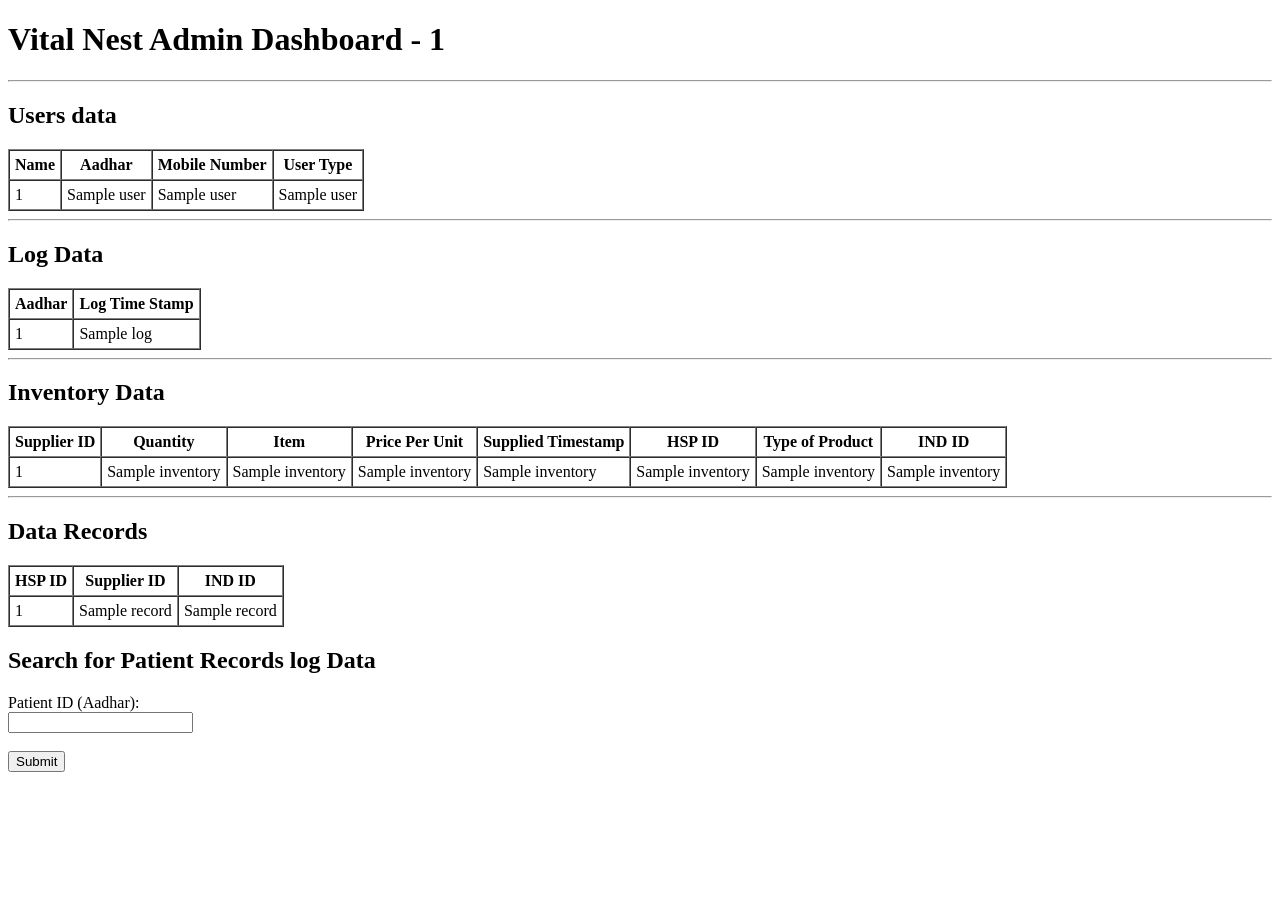
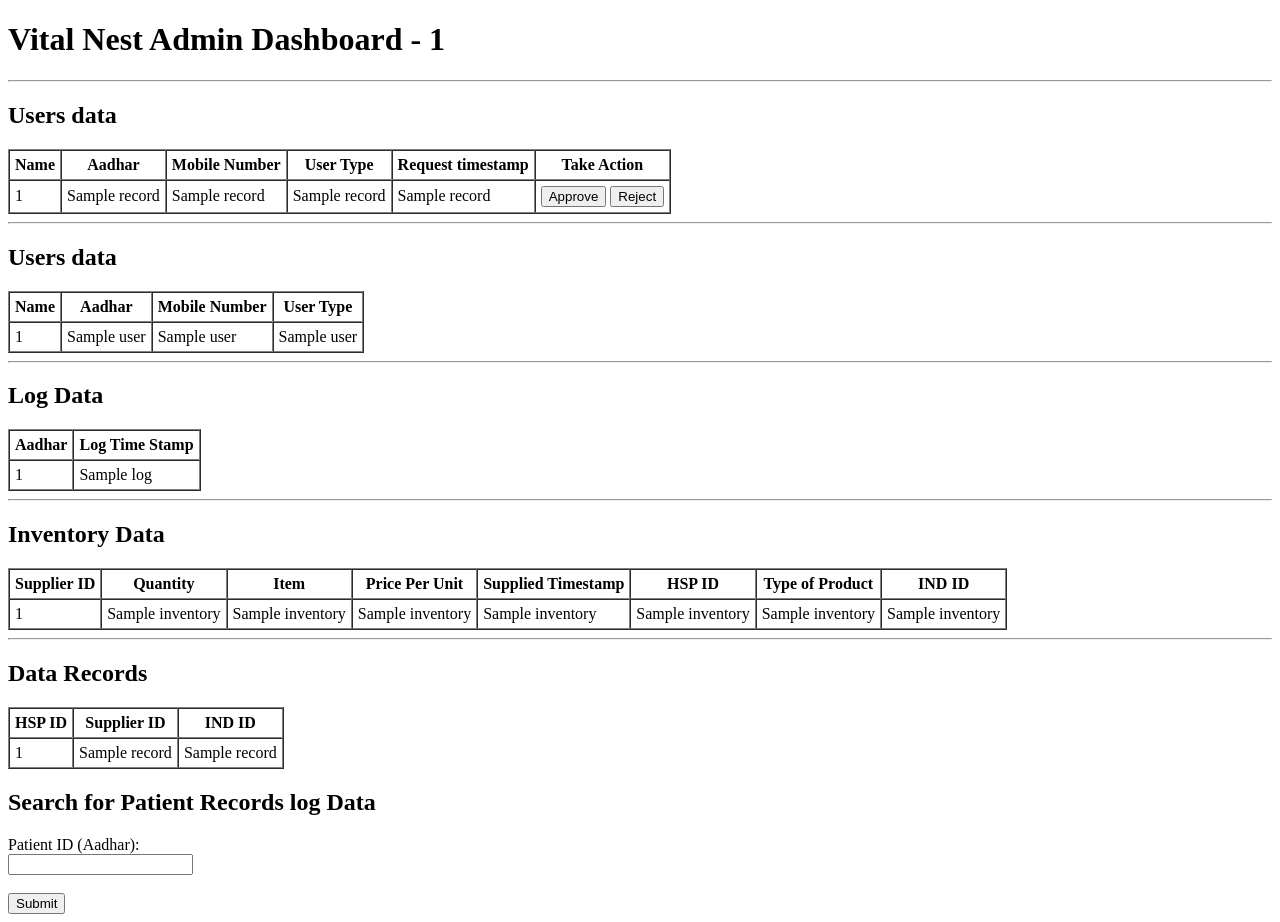
Before and after one commit to PMANOHARAREDDY/Vital_Nest_flask_Solution, a Flask app: template templates/admin_dashboard.html in a window 1280 px wide. Before the commit the page ends 772 px from the top, so only its background shows below. Run offline with Flask 3, Linux system fonts and the light colour scheme; the template is opened without the code that fills it: most values are stand-ins (such as "Sample title", 1, 10 or a date in 2020).

Commit message:
core feature : Approval for every registration is implemented

```diff
--- a/app.py
+++ b/app.py
@@ -5,7 +5,7 @@ import mysql.connector as sql
 conn = sql.connect(
     host='127.0.0.1',
     user='root',
-    password='iphone@2020',
+    password='Pavitra@01',
     database='vital_nest_flask_solution',
     port=3306,
     auth_plugin='mysql_native_password',
@@ -73,7 +73,10 @@ def login():
                 sql = "select hsp_identity.hsp_id, hsp_identity.manager_id, acl_list.mobile from hsp_identity join acl_list on acl_list.aadhar = hsp_identity.manager_id"
                 curr.execute(sql)
                 hsp_data = curr.fetchall()
-                return render_template('admin_dashboard.html', admin_id = aadhar, users = Users_data, logs = Log_data, supply = supply_data, hsp_data = hsp_data)
+                sql = "select name, aadhar, mobile, user_type, request_timestamp, passwd from registration_approval_data where approval_status = 'not approved'"
+                curr.execute(sql)
+                approval_data = curr.fetchall()
+                return render_template('admin_dashboard.html', admin_id = aadhar, users = Users_data, logs = Log_data, supply = supply_data, hsp_data = hsp_data, approval_data = approval_data)
         else:
             print("Passwd Not Matching try again....")
             return render_template('index.html')
@@ -89,7 +92,7 @@ def registerToDB():
     mobile = request.form.get('mobile')
     passwd = request.form.get('passwd')
     utype = request.form.get('utype')
-    query = "insert into acl_list values('{}', {}, {}, '{}', '{}')".format(name, aadhar, mobile, passwd, utype)
+    query = "insert into registration_approval_data (name, aadhar, mobile, passwd, user_type) values('{}', {}, {}, '{}', '{}')".format(name, aadhar, mobile, passwd, utype)
     curr.execute(query)
     conn.commit()
     return redirect(url_for('home'))
@@ -103,7 +106,6 @@ def addNewMedicine():
     query = "insert into medicine_data values('{}', '{}', '{}', '{}')".format(ind_id, med_name, uses, side_effects)
     curr.execute(query)
     conn.commit()
-    print("new medicine's data has been sent successfully")
     return redirect(url_for('home'))
 
 @app.route('/billPatient', methods=["GET", "POST"])
@@ -116,7 +118,6 @@ def billPatient():
     for item, qty in zip(items, quantities):
         curr.execute(query, (aadhar, item, int(qty), hsp_id))
     conn.commit()
-    print("Patient Data Recorded Successfully")
     return render_template('hospital_dashboard.html', hsp_id = hsp_id)
 
 @app.route('/addTreatmentRecord', methods=["GET", "POST"])
@@ -125,14 +126,9 @@ def addTreatmentRecord():
     aadhar = request.form.get('p_id')
     disease_remark = request.form.get('disease_remark')
     treatment_remark = request.form.get('treatment_remark')
-    print(aadhar)
-    print(disease_remark)
-    print(treatment_remark)
-    print(hsp_id)
     query = "insert into treatment_record (p_id, disease_remark, treatment_remark, hsp_id) values('{}','{}','{}','{}')".format(aadhar, disease_remark, treatment_remark, hsp_id)
     curr.execute(query)
     conn.commit()
-    print("patient's data has been successfully updated")
     return render_template('hospital_dashboard.html', hsp_id = hsp_id)
 
 @app.route('/patientRecords', methods=["GET", "POST"])
@@ -150,11 +146,38 @@ def patientRecords():
 @app.route("/patientRecordsLogData", methods=["GET", "POST"])
 def patientRecordsLogData():
     p_id = request.form.get('aadhar')
-    print(p_id)
     query = "select * from patient_records_accessed_log_data where p_id = '{}'".format(p_id)
     curr.execute(query)
     records = curr.fetchall()
     return render_template('patient_records_logs.html', records = records)
 
+@app.route('/approveUser', methods=["GET", "POST"])
+def approveUser():
+    name = request.form.get('name')
+    aadhar = request.form.get('aadhar')
+    mobile = request.form.get('mobile')
+    type = request.form.get('type')
+    passwd = request.form.get('passwd')
+    action = request.form.get('action')
+    query = "select name, aadhar, mobile, user_type from acl_list where aadhar = {}".format(aadhar)
+    curr.execute(query)
+    details = curr.fetchall()
+    if len(details)>0 and action == 'approve':
+        return "User already exists with the details like this: " + ", ".join([str(row) for row in details])
+    elif action == 'reject':
+        query = "delete from registration_approval_data where aadhar = {}".format(aadhar)
+        curr.execute(query)
+        conn.commit()
+        print("Rejection of this user is successful")
+        return "Rejected Successfully"
+    else:
+        query = "insert into acl_list values('{}', {}, {}, '{}', '{}')".format(name, aadhar, mobile, passwd, type)
+        curr.execute(query)
+        conn.commit()
+        query = "delete from registration_approval_data where aadhar = '{}'".format(aadhar)
+        curr.execute(query)
+        conn.commit()
+        return "Approved Successfully"
+
 if __name__ == "__main__":
     app.run(debug = True)
--- a/templates/admin_dashboard.html
+++ b/templates/admin_dashboard.html
@@ -7,6 +7,44 @@
 </head>
 <body>
     <h1>Vital Nest Admin Dashboard - {{admin_id}}</h1>
+    <hr>
+    <div>
+        <h2>Users data</h2>
+        <table border="1" cellpadding="5" cellspacing="0">
+            <thead>
+                <tr>
+                    <th>Name</th>
+                    <th>Aadhar</th>
+                    <th>Mobile Number</th>
+                    <th>User Type</th>
+                    <th>Request timestamp</th>
+                    <th>Take Action</th>
+                </tr>
+            </thead>
+            <tbody>
+                {% for record in approval_data %}
+                <tr>
+                    <td>{{ record[0] }}</td>
+                    <td>{{ record[1] }}</td>
+                    <td>{{ record[2] }}</td>
+                    <td>{{ record[3] }}</td>
+                    <td>{{ record[4] }}</td>
+                    <td>
+                        <form action="/approveUser" method="post">
+                            <input type="hidden" name="name" value="{{record[0]}}">
+                            <input type="hidden" name="aadhar" value="{{record[1]}}">
+                            <input type="hidden" name="mobile" value="{{record[2]}}">
+                            <input type="hidden" name="type" value="{{record[3]}}">
+                            <input type="hidden" name="passwd" value="{{record[5]}}">
+                            <button type="submit" name="action" value="approve">Approve</button>
+                            <button type="submit" name="action" value="reject">Reject</button>
+                        </form>
+                    </td>
+                </tr>
+                {% endfor %}
+            </tbody>
+        </table>
+    </div>
     <hr>
     <div>
         <h2>Users data</h2>
--- a/templates/industry_dashboard.html
+++ b/templates/industry_dashboard.html
@@ -4,6 +4,7 @@
     <meta charset="UTF-8">
     <meta name="viewport" content="width=device-width, initial-scale=1.0">
     <title>VitalNest</title>
+    <link rel = "stylesheet" href = "/static/style.css">
 </head>
 <body>
     <h1>Vital Nest pharma Industry Dashboard {{ind_id}}</h1>
--- a/templates/patient_records.html
+++ b/templates/patient_records.html
@@ -4,6 +4,7 @@
     <meta charset="UTF-8">
     <meta name="viewport" content="width=device-width, initial-scale=1.0">
     <title>VitalNest</title>
+    <link rel = "stylesheet" href = "/static/style.css">
 </head>
 <body>
     <h1>Patient Health Records being accessed by {{hsp_id}}</h1>
--- a/templates/patient_records_logs.html
+++ b/templates/patient_records_logs.html
@@ -4,6 +4,7 @@
     <meta charset="UTF-8">
     <meta name="viewport" content="width=device-width, initial-scale=1.0">
     <title>VitalNest</title>
+    <link rel = "stylesheet" href = "/static/style.css">
 </head>
 <body>
     <h1>Patient Health Records was accessed by the following</h1>
--- a/templates/supplier_dashboard.html
+++ b/templates/supplier_dashboard.html
@@ -4,7 +4,7 @@
     <meta charset="UTF-8">
     <meta name="viewport" content="width=device-width, initial-scale=1.0">
     <title>VitalNest</title>
-    <link rel="stylesheet" href="{{ url_for ( 'static',filename = 'style.css' ) }}">
+    <link rel = "stylesheet" href = "/static/style.css">
 </head>
 <body>
     <header class = "s_header">
```
